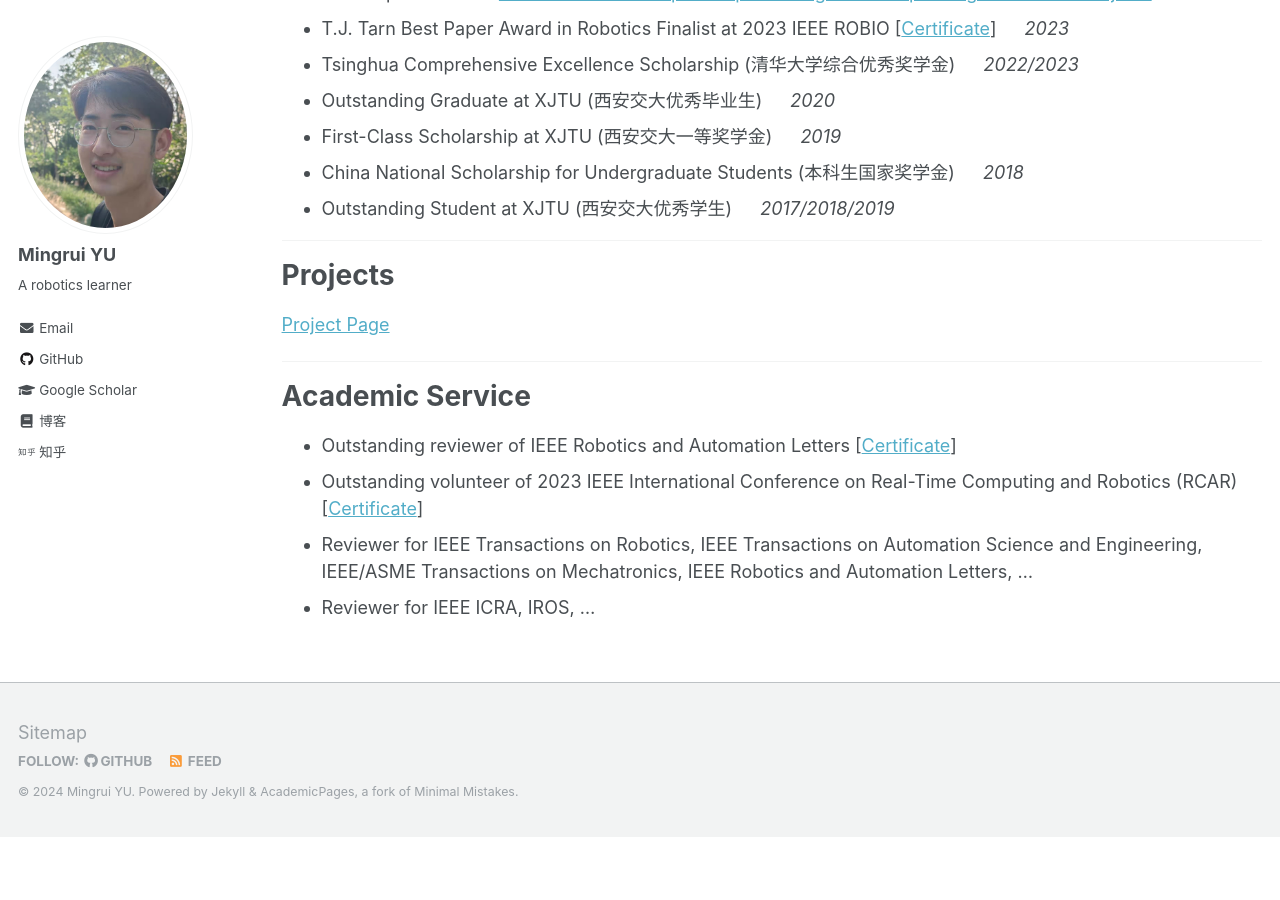
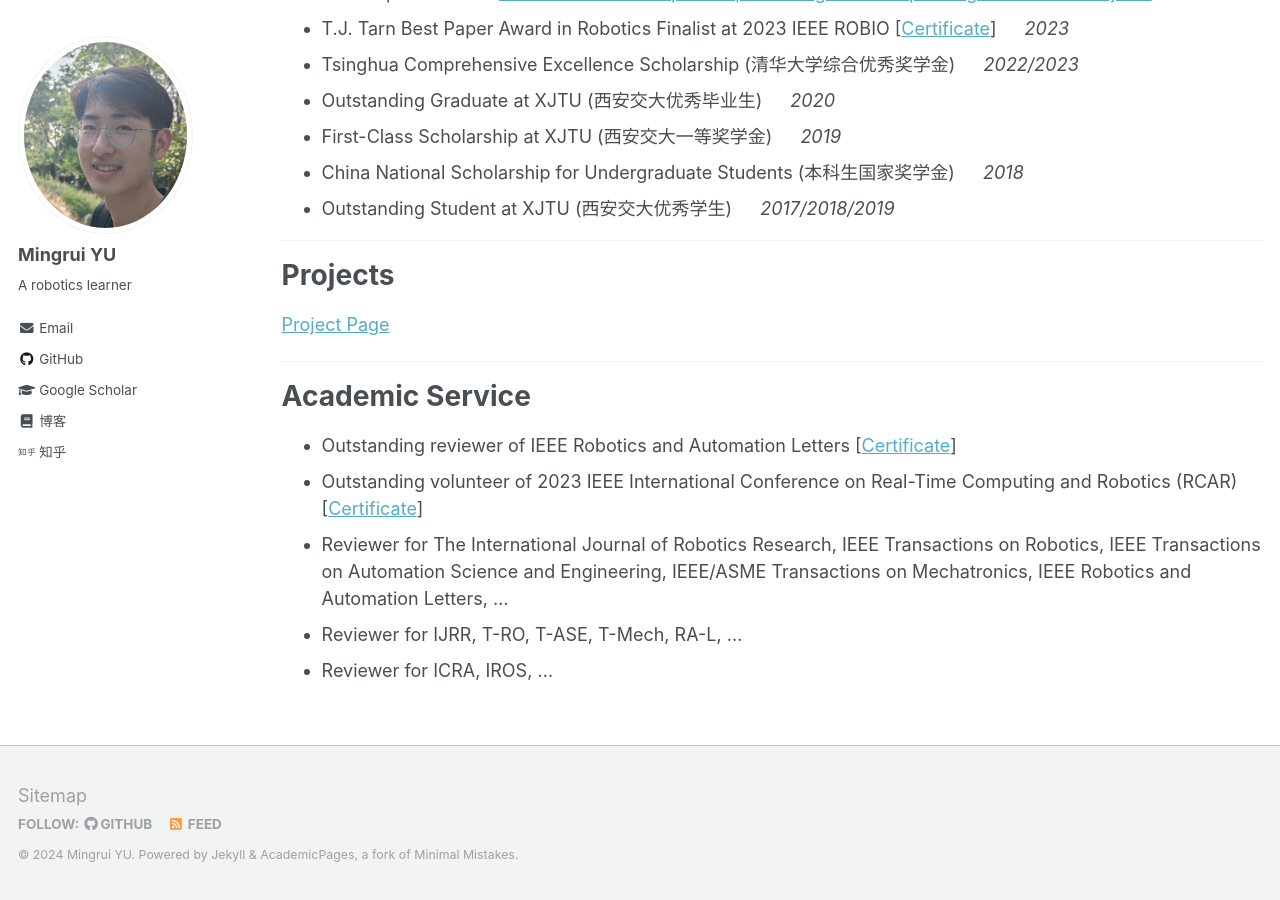
Before and after one commit to Mingrui-Yu/Mingrui-Yu.github.io, a Jekyll site: the page built from _pages/about.md, in a window 1280 px wide and 900 px high, scrolled down 3271 px. Built offline with Jekyll 4.4.1, drawn with Linux system fonts in a browser that asks for light colours; before the commit the page ends 4108 px from its top, so only the background shows below that.

Commit message:
Update about.md

```diff
--- a/_pages/about.md
+++ b/_pages/about.md
@@ -117,5 +117,6 @@ Topic: Reinforment learning for intelligent transportation system
 
 - Outstanding reviewer of IEEE Robotics and Automation Letters [[Certificate](https://mingrui-yu.github.io/files/24_RAL_outstanding_reviewer.jpg)]
 - Outstanding volunteer of 2023 IEEE International Conference on Real-Time Computing and Robotics (RCAR) [[Certificate](https://mingrui-yu.github.io/files/23_rcar_volunteer.pdf)]
-- Reviewer for IEEE Transactions on Robotics, IEEE Transactions on Automation Science and Engineering, IEEE/ASME Transactions on Mechatronics, IEEE Robotics and Automation Letters, ...
-- Reviewer for IEEE ICRA, IROS, ...
+- Reviewer for The International Journal of Robotics Research, IEEE Transactions on Robotics, IEEE Transactions on Automation Science and Engineering, IEEE/ASME Transactions on Mechatronics, IEEE Robotics and Automation Letters, ...
+- Reviewer for IJRR, T-RO, T-ASE, T-Mech, RA-L, ...
+- Reviewer for ICRA, IROS, ...
```
Also changed, not shown: other parts of _pages/about.md (+1 -1 lines).
